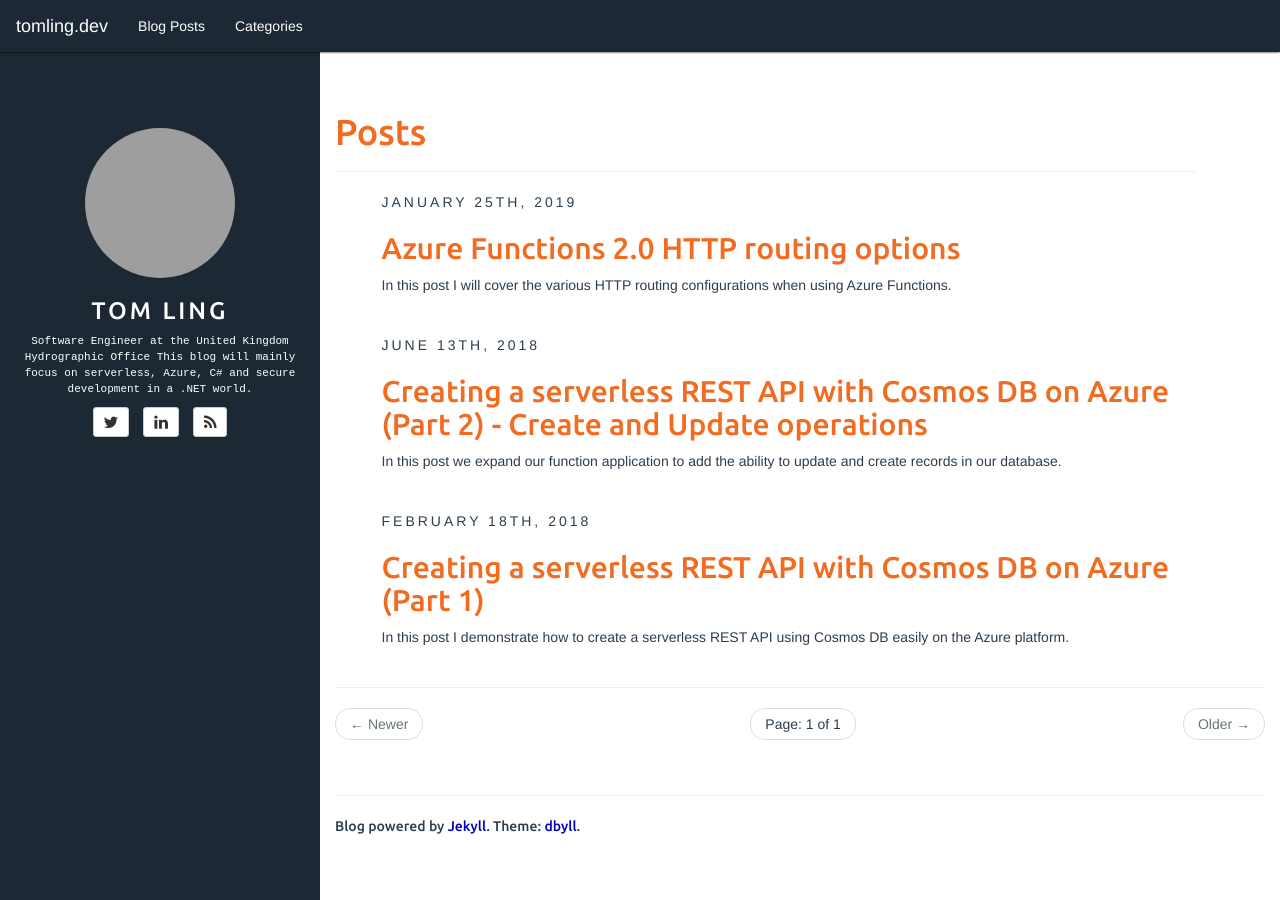
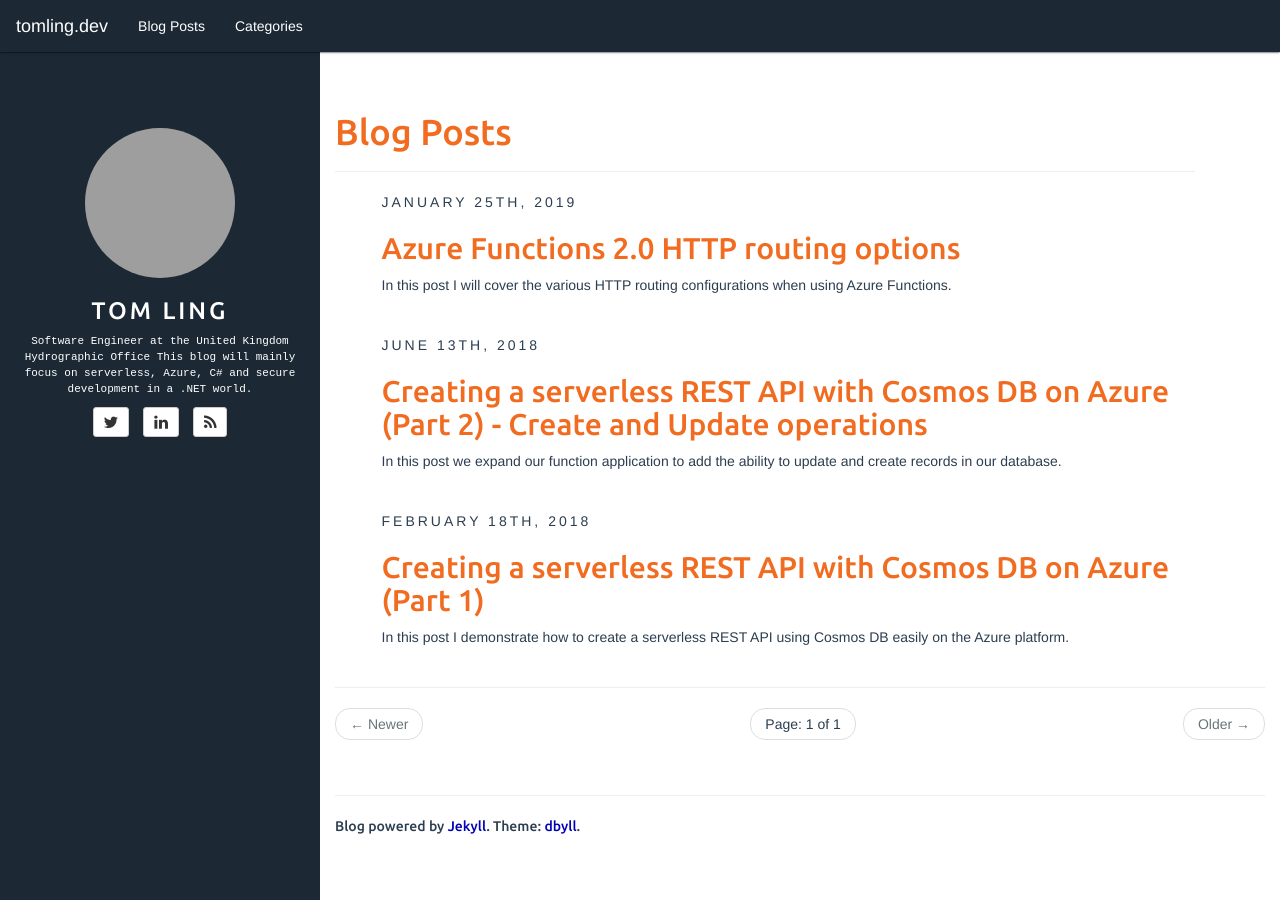
Before and after one commit to TomLing/tomling.github.io, a Jekyll site: the page built from index.html, in a window 1280 px wide. Built offline with Jekyll 4.4.1, drawn with Linux system fonts in a browser that asks for light colours; the list of posts is cut into pages by our own code; grey boxes are pictures that could not be loaded.

Commit message:
Changed blog title

```diff
--- a/_config.yml
+++ b/_config.yml
@@ -14,7 +14,7 @@ defaults:
     scope:
       path: "" # empty string for all files
     values:
-      title: Posts
+      title: Blog Posts
 
 description: Tom Ling's Personal Blog
 author:
```
